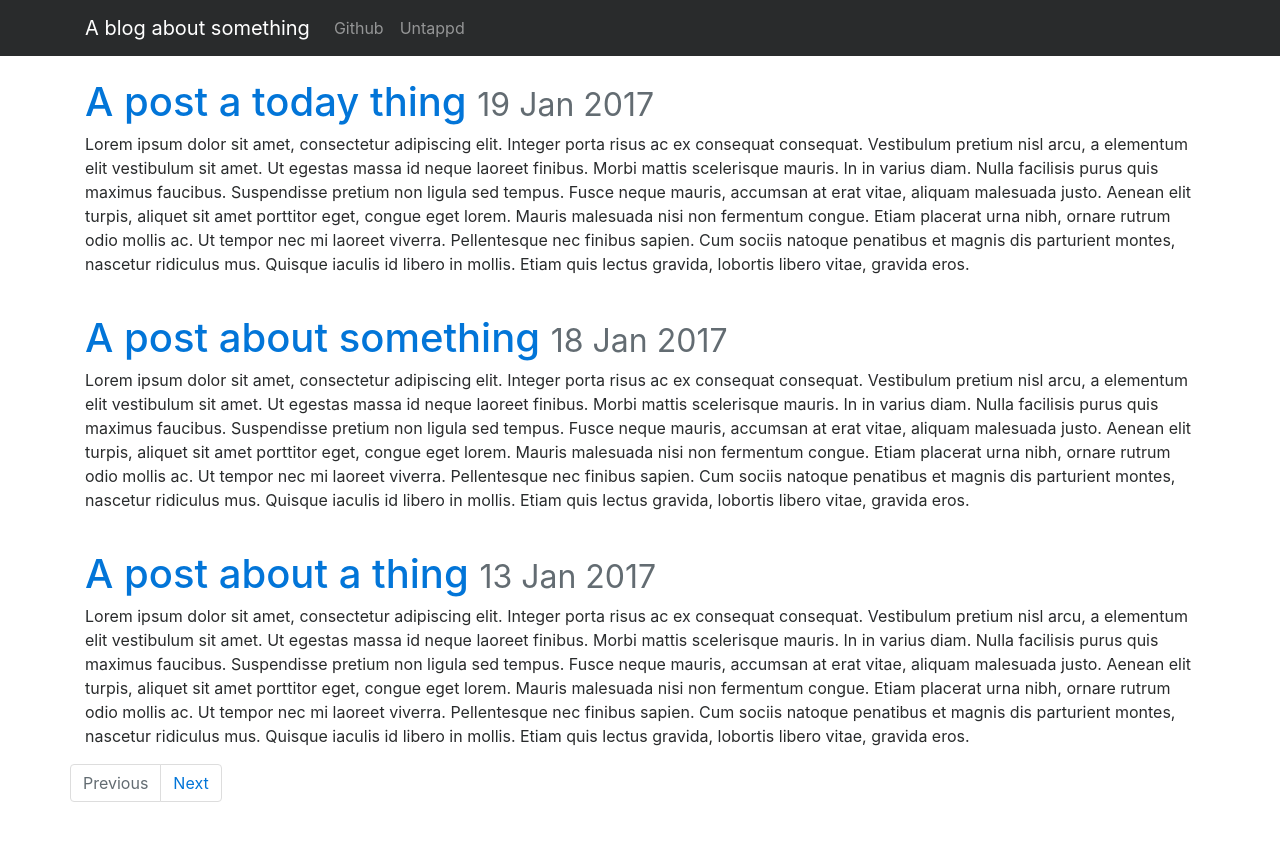
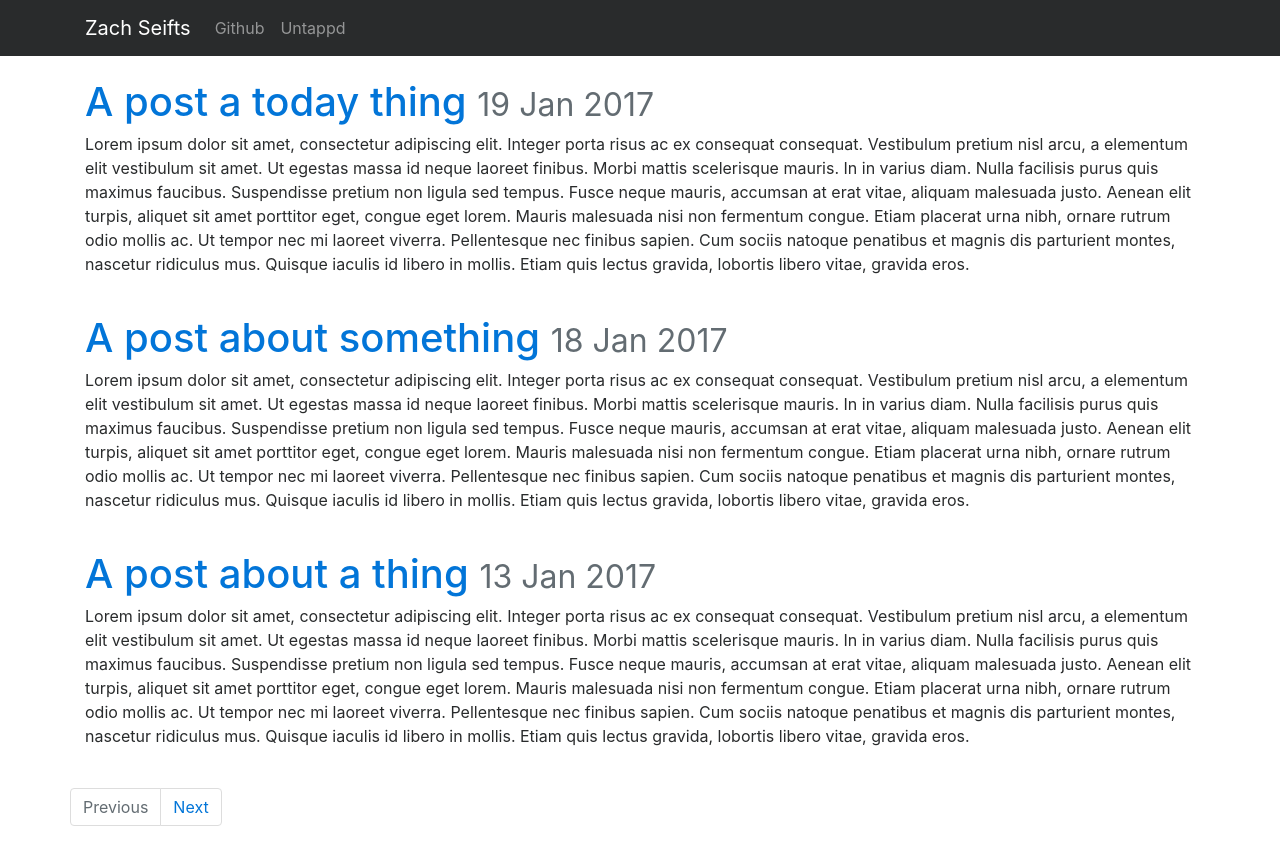
Before and after one commit to zachseifts/zachseifts.github.io, a Jekyll site: the page built from index.html, in a window 1280 px wide. Shown: the top 865 px of the page. Built offline with Jekyll 4.4.1, drawn with Linux system fonts in a browser that asks for light colours; nearby versions of some CDN libraries; the list of posts is cut into pages by our own code.

```diff
--- a/Gemfile
+++ b/Gemfile
@@ -1,2 +1,3 @@
 source 'https://rubygems.org'
 gem 'github-pages', group: :jekyll_plugins
+gem 'jekyll-seo-tag', group: :jekyll_plugins
--- a/_config.yml
+++ b/_config.yml
@@ -1,8 +1,21 @@
-name: Name Goes Here
+name: My blog as a github pages thing.
 markdown: kramdown
 exclude: [Gemfile, Gemfile.lock]
+
 paginate: 3
 paginate_path: "/posts/:num"
 
 sass:
   style: compressed
+
+gems:
+  - jekyll-seo-tag
+
+# Jekyll SEO config
+title: Zach Seifts
+author: zach
+social:
+  name: Zach Seifts
+
+github: zachseifts
+untappd: notzach
--- /dev/null
+++ b/_data/authors.yml
@@ -0,0 +1,2 @@
+zach:
+  twitter: notzach
--- a/_layouts/default.html
+++ b/_layouts/default.html
@@ -3,24 +3,24 @@
   <head>
     <meta charset="utf-8">
     <meta name="viewport" content="width=device-width, initial-scale=1, shrink-to-fit=no">
-    <title>{{ page.title }}</title>
     <link rel="stylesheet" href="//maxcdn.bootstrapcdn.com/bootstrap/4.0.0-alpha.6/css/bootstrap.min.css" integrity="sha384-rwoIResjU2yc3z8GV/NPeZWAv56rSmLldC3R/AZzGRnGxQQKnKkoFVhFQhNUwEyJ" crossorigin="anonymous">
+    {% seo %}
   </head>
 
   <body>
-    <nav class="navbar navbar-toggleable-md navbar-inverse bg-inverse">
+    <nav class="navbar navbar-toggleable-md navbar-inverse bg-inverse mb-4">
       <div class="container">
         <button class="navbar-toggler navbar-toggler-right" type="button" data-toggle="collapse" data-target="#navbarNavDropdown" aria-controls="navbarNavDropdown" aria-expanded="false" aria-label="Toggle navigation">
           <span class="navbar-toggler-icon"></span>
         </button>
-        <a class="navbar-brand" href="#">A blog about something</a>
+        <a class="navbar-brand" href="/">{{ site.title }}</a>
         <div class="collapse navbar-collapse" id="navbarNavDropdown">
           <ul class="navbar-nav">
             <li class="nav-item">
-              <a class="nav-link" href="/">Github</a>
+              <a class="nav-link" href="https://github.com/{{ site.github }}">Github</a>
             </li>
             <li class="nav-item">
-              <a class="nav-link" href="#">Untappd</a>
+              <a class="nav-link" href="https://untappd.com/user/{{ site.untappd }}">Untappd</a>
             </li>
           </ul>
         </div>
--- a/index.html
+++ b/index.html
@@ -1,11 +1,10 @@
 ---
 layout: default
-title: A Test thing
 ---
 
 {% for post in paginator.posts %}
   <div class="row">
-    <div class="col mt-4">
+    <div class="col mb-4">
       <h1>
         <a href="{{ post.url }}" title="{{ post.title }}">{{ post.title }}</a>
         <small class="text-muted">{{ post.date | date_to_string }}</small>
```
Also changed, not shown: _drafts/blog-post-template.md (added, +13 -0 lines).
